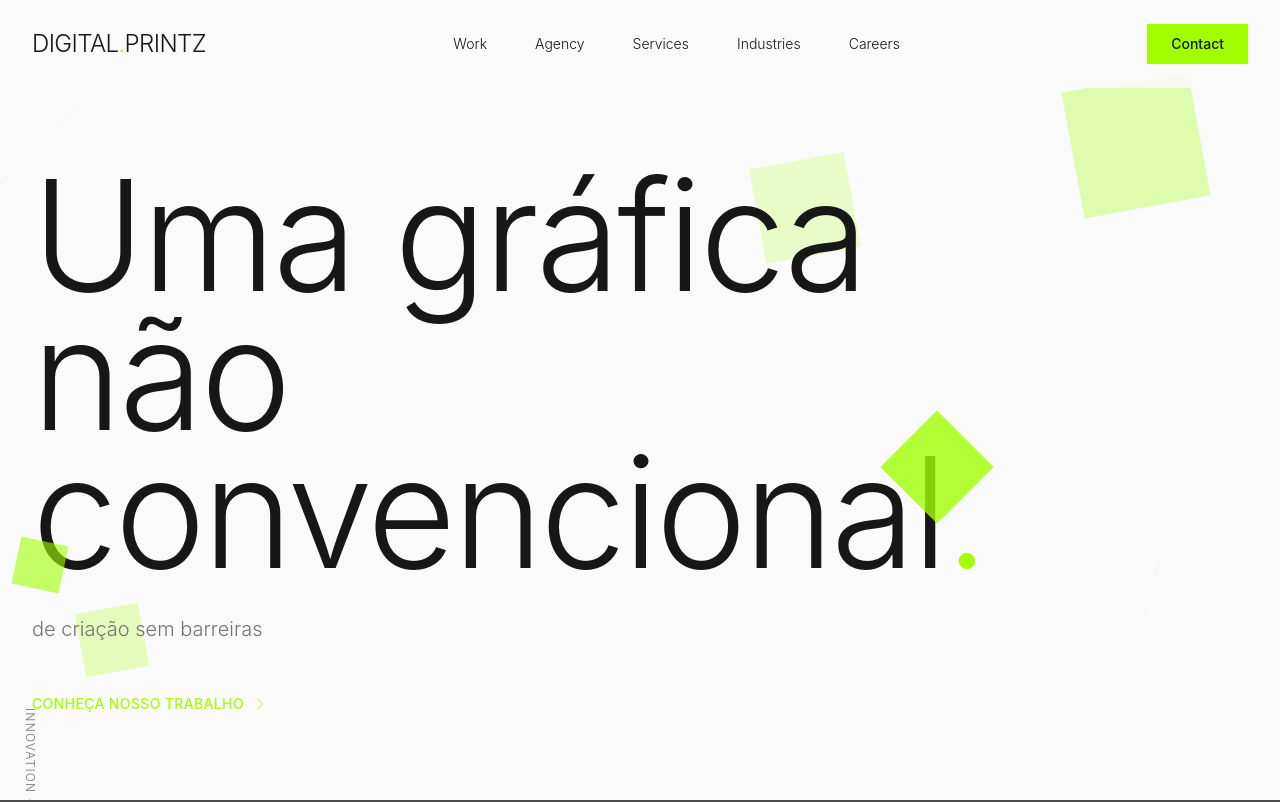
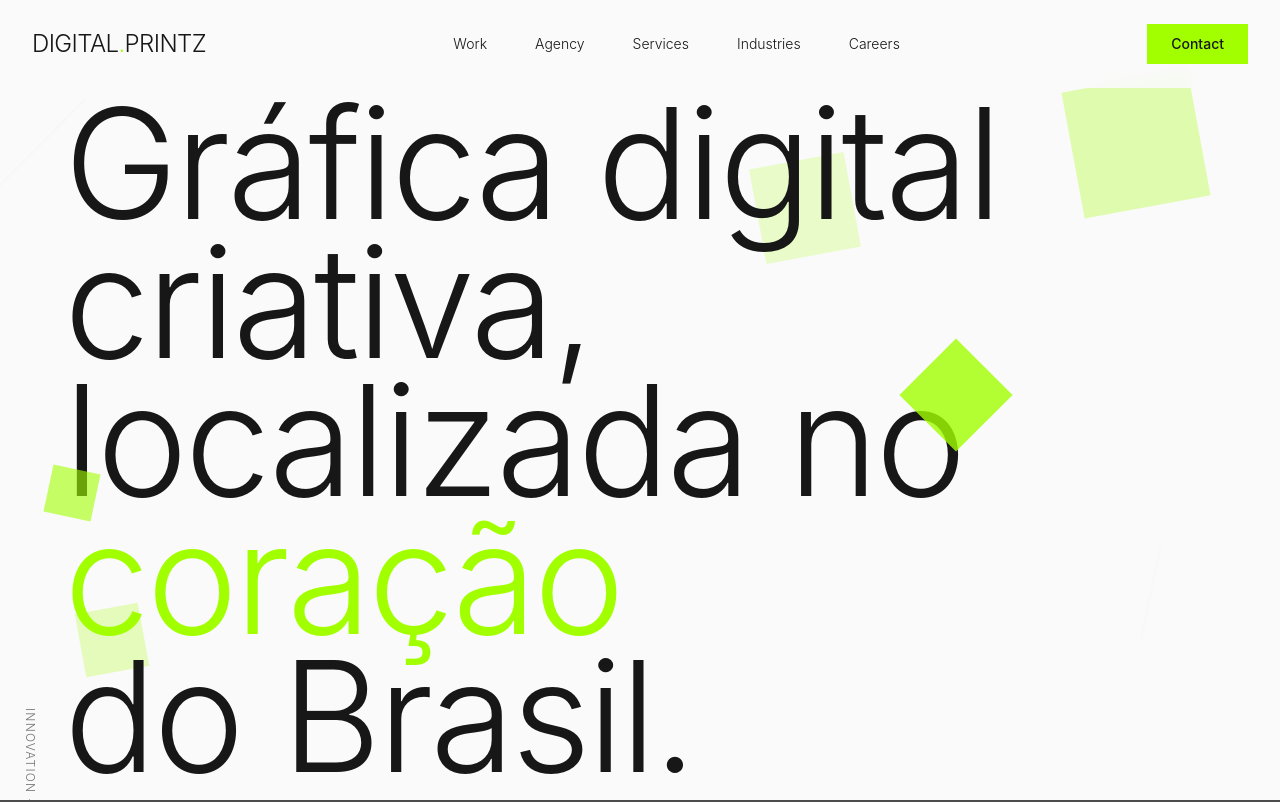
Before and after one commit to nederperfomance/digitalprintz, a React (Vite) app: page / in a window 1280 px wide. Shown: the top 802 px of the page. Built offline with nearby package versions, Linux system fonts and the light colour scheme; grey boxes are pictures that could not be loaded.

Commit message:
Refactor Hero Section
Refactor the hero section to be full width, matching the provided reference. Remove the "Conheça nosso trabalho" text.

```diff
--- a/src/components/ModernHero.tsx
+++ b/src/components/ModernHero.tsx
@@ -35,40 +35,21 @@ const ModernHero = () => {
         <div className="absolute bottom-40 right-32 w-0.5 h-24 bg-muted rotate-12 opacity-20"></div>
       </div>
 
-      <div className="max-w-7xl mx-auto px-8 text-left w-full">
+      <div className="w-full px-8 lg:px-16">
         <div className="animate-on-scroll">
-          <div className="max-w-5xl">
-            <h1 className="text-giant text-foreground mb-8 relative">
-              Uma gráfica não
+          <h1 className="text-giant text-foreground leading-none">
+            Gráfica digital criativa,
             <br />
             <span className="relative inline-block">
-                convencional
+              localizada no
               {/* Geometric overlay on text */}
               <div className="absolute -top-4 -right-8 w-20 h-20 bg-primary opacity-80 transform rotate-45"></div>
               <div className="absolute -bottom-2 -left-4 w-12 h-12 bg-primary opacity-60 transform rotate-12"></div>
             </span>
-              <span className="text-primary">.</span>
+            <span className="text-primary"> coração</span>
+            <br />
+            do Brasil.
           </h1>
-
-            <div className="max-w-2xl mb-12">
-              <p className="text-xl font-light text-muted-foreground leading-relaxed">
-                de criação sem barreiras
-              </p>
-            </div>
-
-            {/* Minimal CTA */}
-            <div className="flex items-center space-x-2 text-primary hover:text-primary/80 transition-colors cursor-pointer group">
-              <span className="text-sm font-medium tracking-wide">CONHEÇA NOSSO TRABALHO</span>
-              <svg
-                className="w-4 h-4 group-hover:translate-x-1 transition-transform"
-                fill="none"
-                stroke="currentColor"
-                viewBox="0 0 24 24"
-              >
-                <path strokeLinecap="round" strokeLinejoin="round" strokeWidth={1.5} d="M9 5l7 7-7 7" />
-              </svg>
-            </div>
-          </div>
         </div>
       </div>
 
```
Lines whose indentation alone changed are shown as unchanged.
